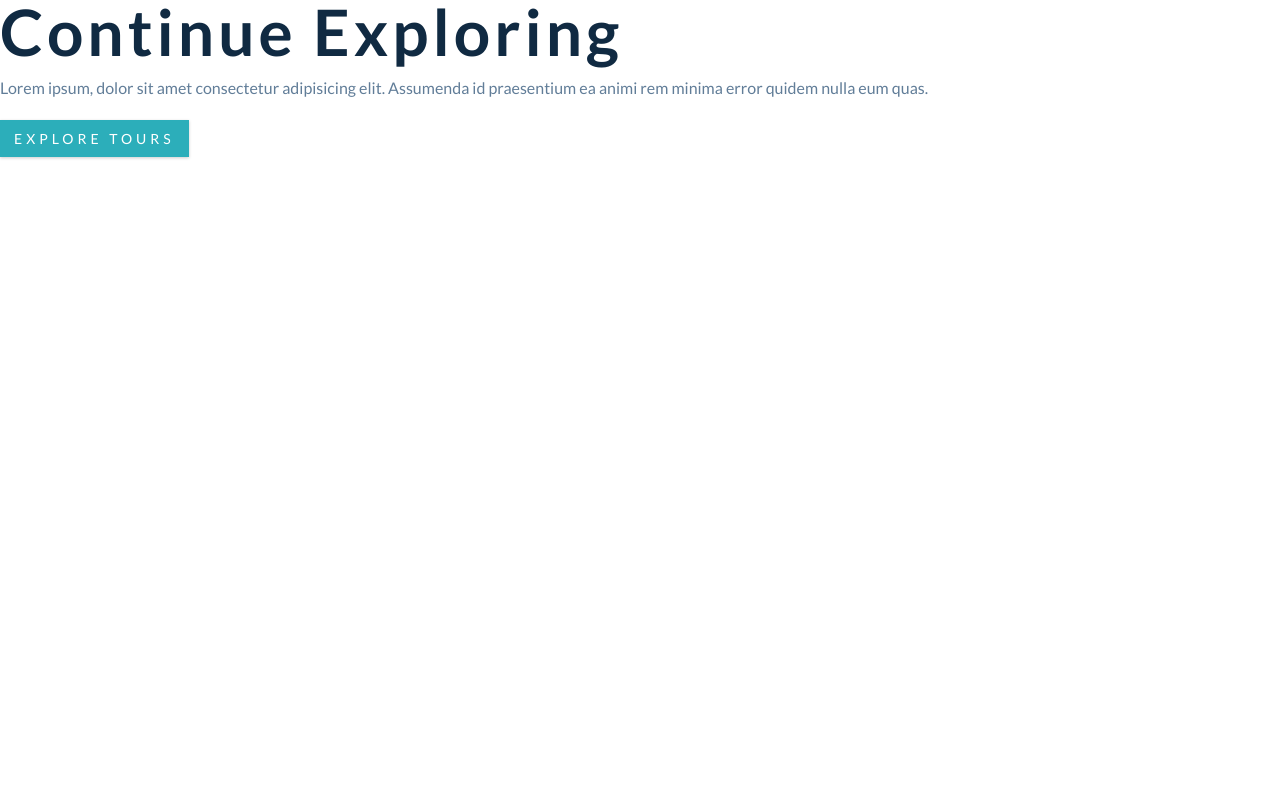
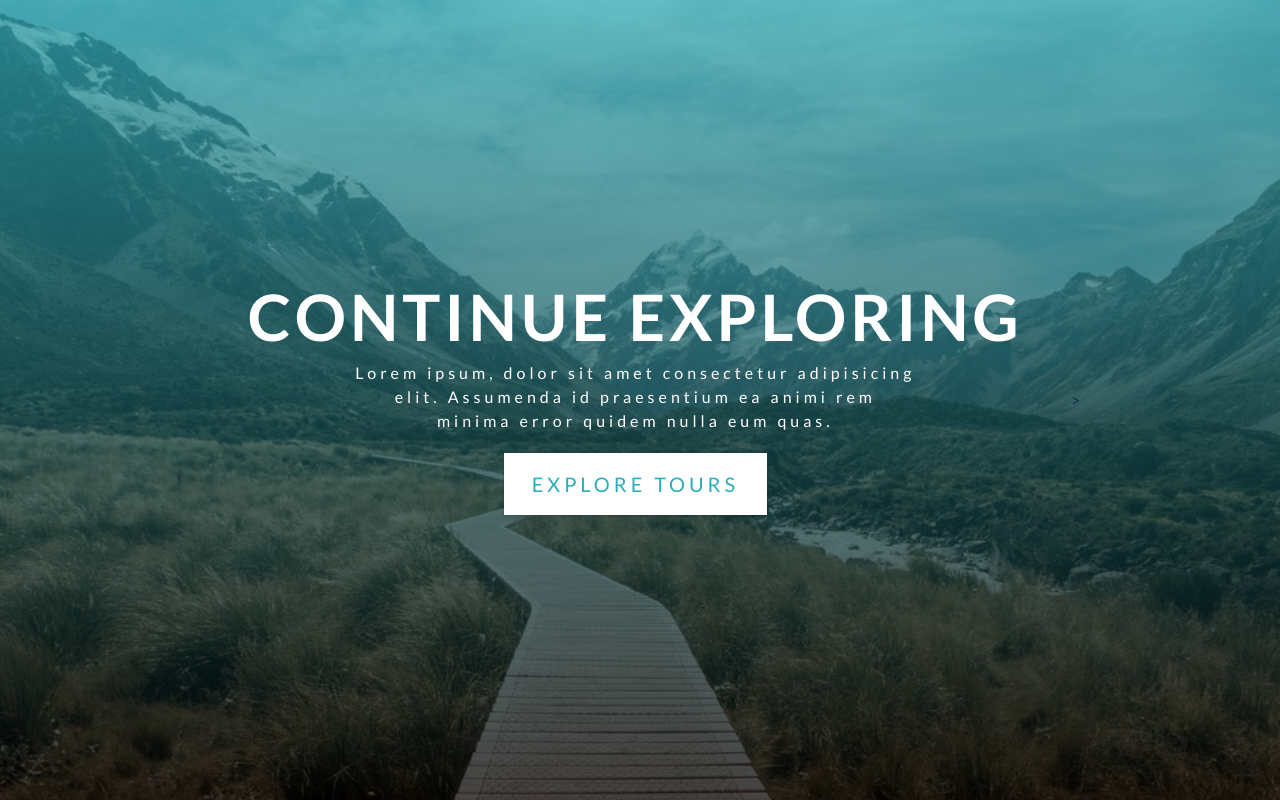
Before and after one commit to nmparfait/backroads, a plain HTML site: page index.html in a window 1280 px wide. Drawn offline with Linux system fonts and the light colour scheme.

Commit message:
style for the hero banner

```diff
--- a/css/styles.css
+++ b/css/styles.css
@@ -3,7 +3,7 @@
 Fonts
 ===============
 */
-@import url("https://fonts.googleapis.com/css?family=Lato:400,700&display=swap");
+@import url('https://fonts.googleapis.com/css?family=Lato:400,700&display=swap');
 
 /*
 ===============
@@ -38,7 +38,7 @@ Variables
   --clr-grey-9: hsl(212, 33%, 89%);
   --clr-grey-10: hsl(210, 36%, 96%);
   --clr-white: #fff;
-  --ff-primary: "Lato", sans-serif;
+  --ff-primary: 'Lato', sans-serif;
   --transition: all 0.3s linear;
   --spacing: 0.25rem;
   --radius: 0.5rem;
@@ -157,6 +157,47 @@ Navbar
 Hero
 ===============
 */
+.hero {
+  min-height: 100vh;
+  background: var(--clr-primary-5);
+  display: flex;
+  justify-content: center;
+  align-items: center;
+}
+.hero-banner {
+  text-align: center;
+  color: var(--clr-white);
+  padding: 0 3rem;
+}
+.hero-banner h1 {
+  text-transform: uppercase;
+}
+.hero-banner p {
+  max-width: 35rem;
+  margin-left: auto;
+  margin-right: auto;
+  color: var(--clr-white);
+  letter-spacing: var(--spacing);
+}
+.hero-btn {
+  padding: 0.9rem 1.6rem;
+  font-size: 1.25rem;
+  background: var(--clr-white);
+  color: var(--clr-primary-5);
+}
+
+.hero-btn:hover {
+  background: transparent;
+  color: var(--clr-white);
+  border-color: white;
+}
+
+@media screen and (min-width: 768px) {
+  .hero {
+    background: linear-gradient(rgba(44, 174, 186, 0.7), rgba(0, 0, 0, 0.7)),
+      url('../images/main.jpeg') center/cover no-repeat;
+  }
+}
 /*
 ===============
 About
--- a/index.html
+++ b/index.html
@@ -31,9 +31,11 @@
             Lorem ipsum, dolor sit amet consectetur adipisicing elit. Assumenda
             id praesentium ea animi rem minima error quidem nulla eum quas.
           </p>
+          <a href="#featured" class="btn hero-btn scrolling-link">
+            explore tours</a
+          >
         </div>
-        <a href="#featured" class="btn hero-btn scrolling-link"
-          >explore tours</a
+
         >
       </div>
     </header>
```
